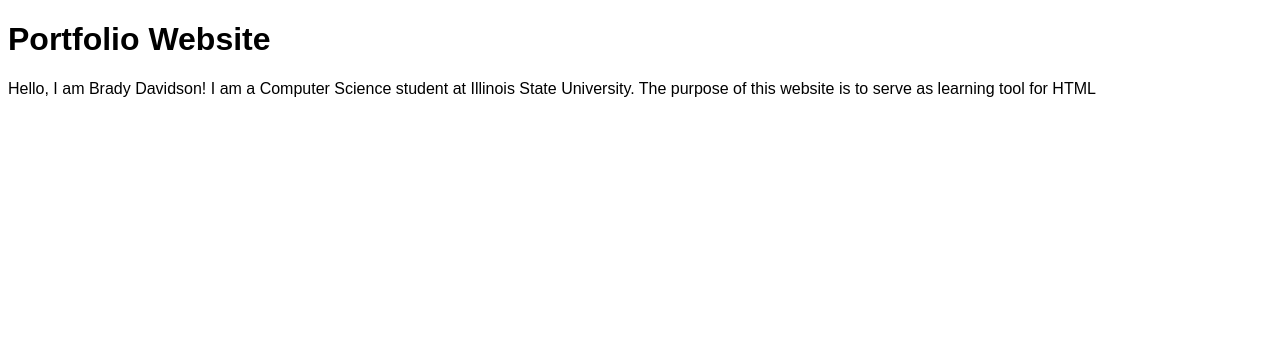
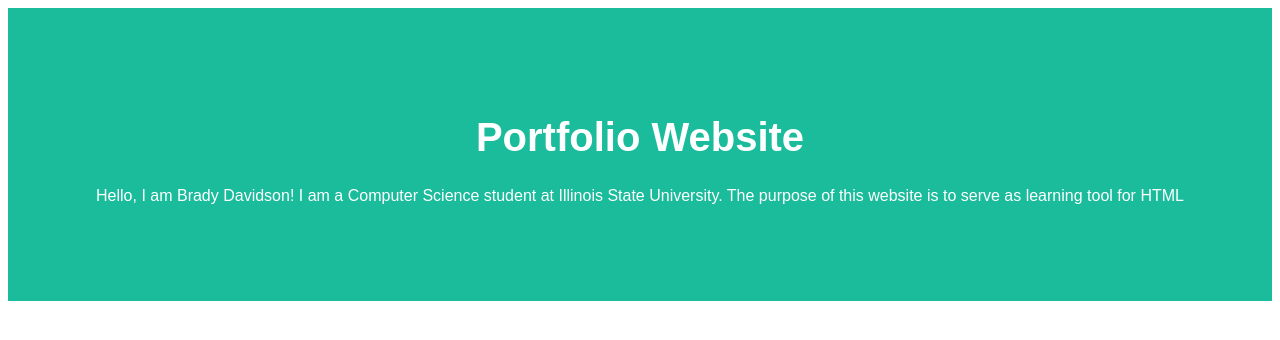
Before and after one commit to bradyd78/bradyd78.github.io, a plain HTML site: page index.html in a window 1280 px wide. Drawn offline with Linux system fonts and the light colour scheme.

Commit message:
Added CSS index.html

```diff
--- a/index.html
+++ b/index.html
@@ -7,15 +7,24 @@
     <style>
       body{
         font-family: Arial, Helvetica, sans-serif;}
+
+      .header{
+        padding: 80px;
+        text-align: center;
+        background: #1abc9c;
+        color: white;
+      }
+
+      .header h1{
+        font-size: 40px;}
     </style>
   </head>
   <body>
-    <h1>
-      Portfolio Website
-    </h1>
+    <div class="header">
+      <h1>Portfolio Website</h1>
     <p>
       Hello, I am Brady Davidson! I am a Computer Science student at Illinois State University. The purpose of this website is to serve as learning tool for HTML
-
     </p>
+    </div>
   </body>
 </html>
```
